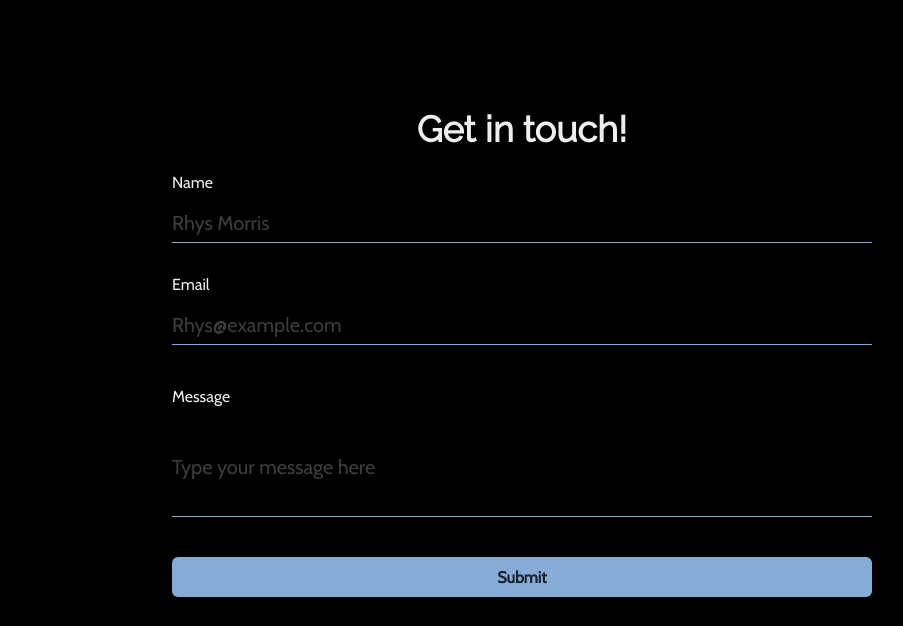
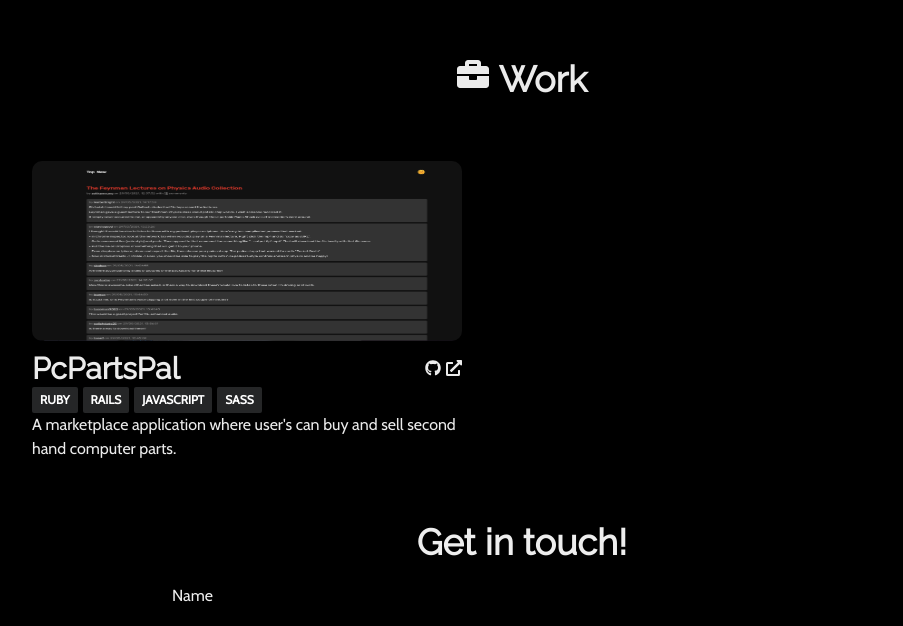
Before and after one commit to Rhys-Morris/portfolio-v2, a Next.js app: page / in a window 1280 px wide. Shown: the part 742-1368 px from the top of the page, without its empty margins (118-1021 px from the left). Built offline with nearby package versions, Linux system fonts and the light colour scheme; a web font is replaced by a local one.

Commit message:
Create project card component

```diff
--- a/package.json
+++ b/package.json
@@ -12,6 +12,7 @@
     "@fortawesome/free-brands-svg-icons": "^5.15.4",
     "@fortawesome/free-solid-svg-icons": "^5.15.4",
     "@fortawesome/react-fontawesome": "^0.1.15",
+    "chakra-ui-devicon": "^1.0.1",
     "framer-motion": "^4",
     "next": "^11.1.2",
     "react": "^17.0.2",
--- /dev/null
+++ b/src/components/ProjectCard.tsx
@@ -0,0 +1,58 @@
+import React from "react";
+import {
+  Flex,
+  Heading,
+  Image,
+  Box,
+  Text,
+  Badge,
+  useColorMode,
+} from "@chakra-ui/react";
+import { FontAwesomeIcon } from "@fortawesome/react-fontawesome";
+import { faGithub } from "@fortawesome/free-brands-svg-icons";
+import { faExternalLinkAlt } from "@fortawesome/free-solid-svg-icons";
+
+const ProjectCard = ({ project }) => {
+  const { colorMode } = useColorMode();
+  const { title, description, imageUrl, technologies, resourceUrls } = project;
+  const [githubLink, liveLink] = resourceUrls;
+  return (
+    <Flex direction="column" width="45%" zIndex="0" borderRadius="5px" p="10px">
+      <Image
+        alt="project-img"
+        src={imageUrl}
+        h="180px"
+        w="100%"
+        borderRadius="10px"
+        marginBottom="10px"
+      />
+      <Flex justify="space-between" align="center">
+        <Heading as="h3" size="lg">
+          {title}
+        </Heading>
+        <Box>
+          <a href={githubLink} target="_blank">
+            <FontAwesomeIcon icon={faGithub} style={{ marginRight: "5px" }} />
+          </a>
+          <a href={liveLink} target="_blank">
+            <FontAwesomeIcon icon={faExternalLinkAlt} />
+          </a>
+        </Box>
+      </Flex>
+      <Flex>
+        {technologies.map((tech) => (
+          <Badge
+            mr="5px"
+            p="4px 8px"
+            color={colorMode === "light" ? "black" : "white"}
+          >
+            {tech}
+          </Badge>
+        ))}
+      </Flex>
+      <Text>{description}</Text>
+    </Flex>
+  );
+};
+
+export default ProjectCard;
--- /dev/null
+++ b/src/components/Work.tsx
@@ -0,0 +1,43 @@
+import React from "react";
+import { Flex, Heading } from "@chakra-ui/react";
+import { FontAwesomeIcon } from "@fortawesome/react-fontawesome";
+import { faBriefcase } from "@fortawesome/free-solid-svg-icons";
+import ProjectCard from "./ProjectCard";
+
+const projectData = [
+  {
+    title: "PcPartsPal",
+    description:
+      "A marketplace application where user's can buy and sell second hand computer parts.",
+    imageUrl: "/hacker-news.png",
+    resourceUrls: [
+      "https://github.com/Rhys-Morris/pcpartspal",
+      "http://pcpartspal.herokuapp.com",
+    ],
+    technologies: ["Ruby", "Rails", "JavaScript", "SASS"],
+  },
+];
+
+const Work = () => {
+  return (
+    <section>
+      <Flex direction="column" justify="center" align="center">
+        <Flex zIndex="0" marginBottom="50px">
+          <FontAwesomeIcon
+            icon={faBriefcase}
+            size="2x"
+            style={{ marginRight: "10px" }}
+          />
+          <Heading>Work</Heading>
+        </Flex>
+        <Flex maxWidth="1000px" width="80vw" flexWrap="wrap">
+          {projectData.map((proj) => (
+            <ProjectCard project={proj} />
+          ))}
+        </Flex>
+      </Flex>
+    </section>
+  );
+};
+
+export default Work;
--- a/src/pages/index.tsx
+++ b/src/pages/index.tsx
@@ -1,6 +1,7 @@
 import React from "react";
-import { color, useColorMode } from "@chakra-ui/react";
+import { useColorMode } from "@chakra-ui/react";
 import Hero from "../components/Hero";
+import Work from "../components/Work";
 import Footer from "../components/Footer";
 import APP_COLORS from "../style/colorTheme";
 import Contact from "../components/Contact";
@@ -17,6 +18,7 @@ const Home = () => {
       }}
     >
       <Hero />
+      <Work />
       <Contact />
       <Footer />
     </main>
```
Also changed, not shown: src/pages/about.tsx (deleted, +0 -12 lines), src/pages/work.tsx (deleted, +0 -12 lines), public/hacker-news.png (added), 1 other file (tests, documents, lock files or other folders).
